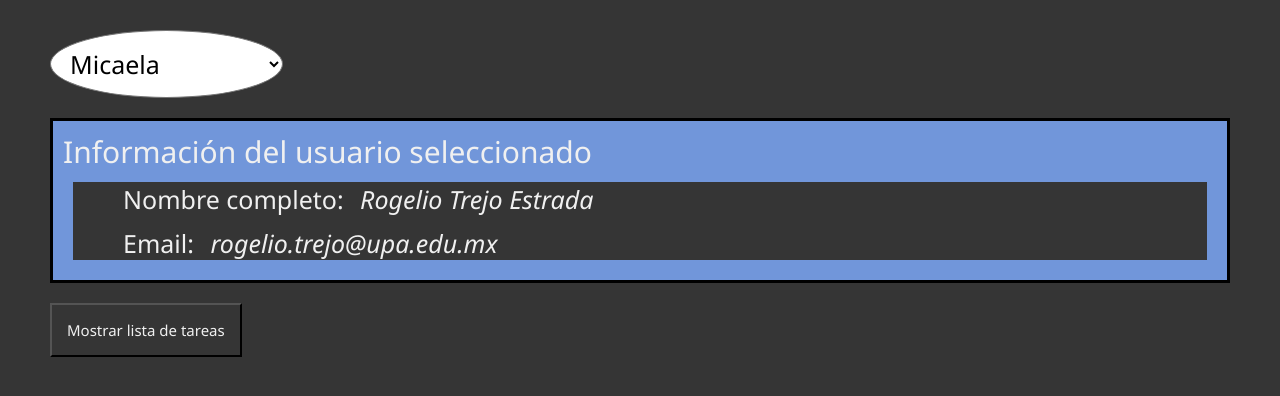
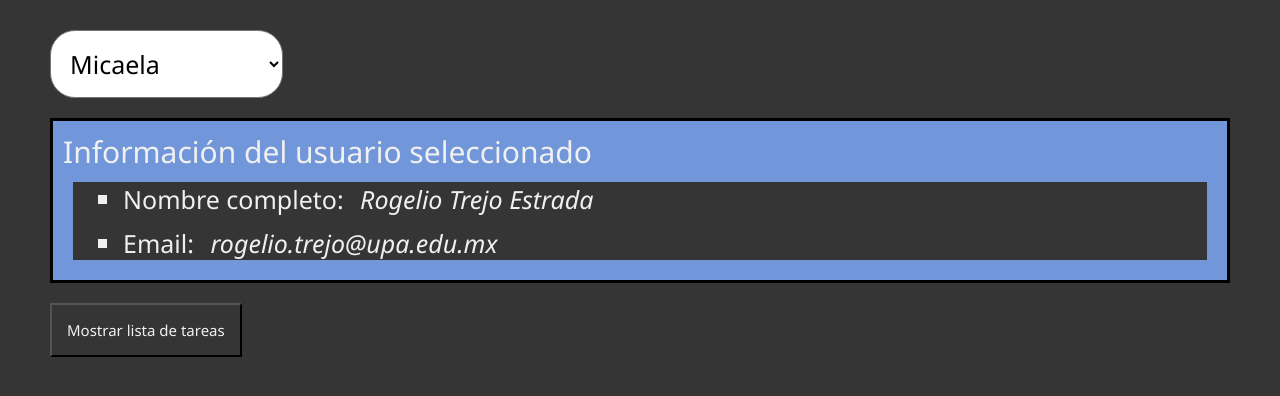
Before and after one commit to Up210063/PROGRAMACION-WEB, a PHP site: page / in a window 1280 px wide. Shown: the top 396 px of the page. Run offline with PHP 8.4, Linux system fonts and the light colour scheme.

Commit message:
Update style.css

```diff
--- a/TO DO LIST/style.css
+++ b/TO DO LIST/style.css
@@ -8,7 +8,7 @@
 
 select {
     background-color: #ffffff;
-    border-radius: 50%;
+    border-radius: 25px;
     color: #000000;
     padding: 15px;
     font-size: 25px;
@@ -31,9 +31,8 @@ option {
 }
 
 ul li {
-    list-style: none;
+    list-style:square;
     font-size: 25px;
-    stop-color: #ff0000;
 }
 
 
```
